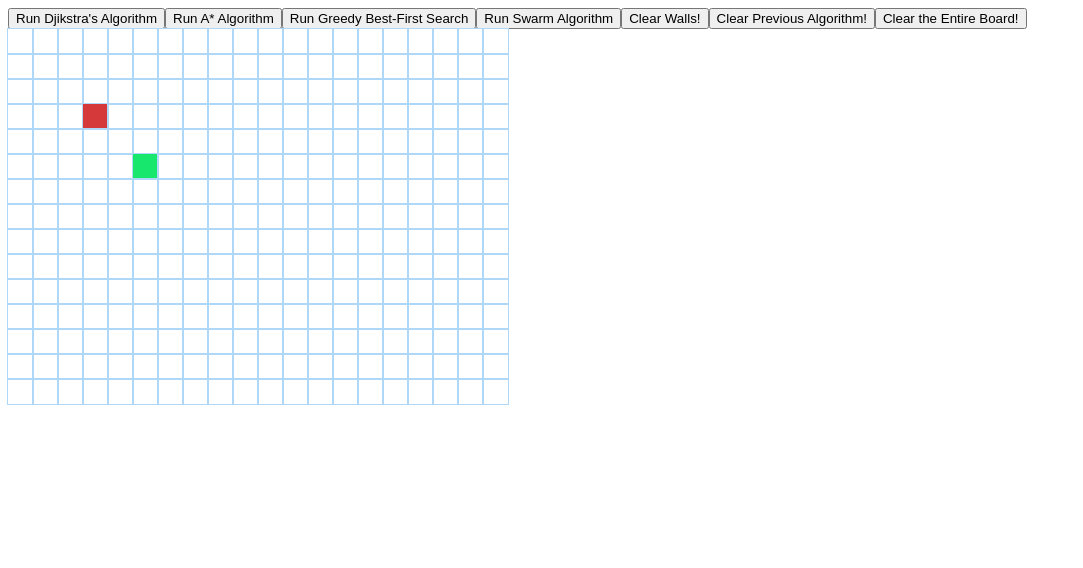
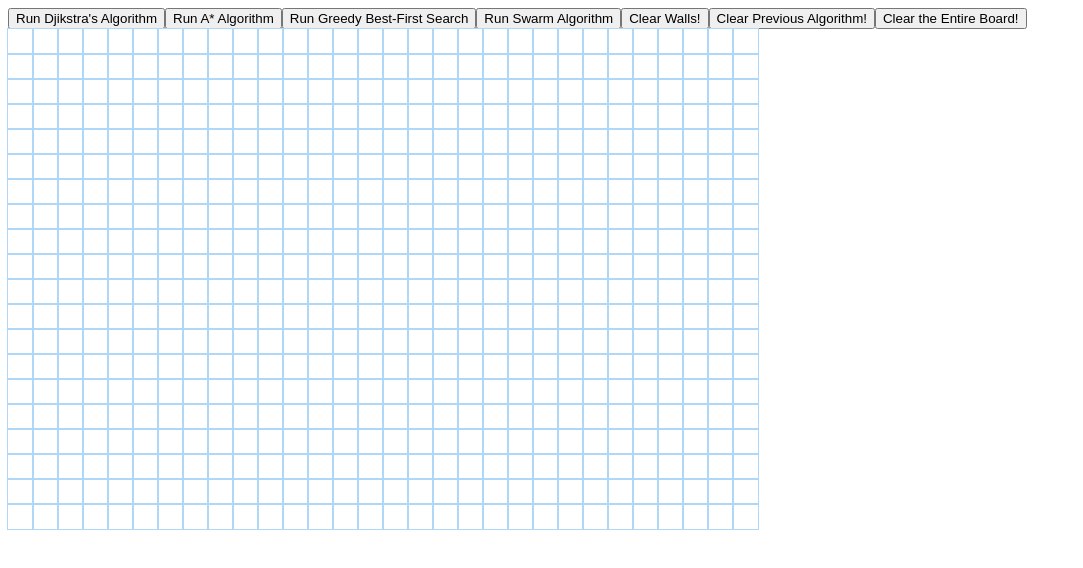
Before and after one commit to james-seymour/pathfinding-visualiser, a React (Create React App) app: page / in a window 1280 px wide. Shown: the top 568 px of the page, without its empty margins (0-1083 px from the left). Built offline with nearby package versions, Linux system fonts and the light colour scheme.

Commit message:
Weird bug where an extra square is placed each click. Not really working here just saving to reuse some code later

```diff
--- a/src/constants.js
+++ b/src/constants.js
@@ -1,6 +1,6 @@
 // Commonly used constants can be stored here
-export const NUM_ROWS = 15
-export const NUM_COLS = 20
+export const NUM_ROWS = 20
+export const NUM_COLS = 30
 
 export const EXAMPLE_START_NODE = [3, 3]
 export const EXAMPLE_END_NODE = [5, 5]
--- a/src/visualiser/Node.js
+++ b/src/visualiser/Node.js
@@ -1,21 +1,37 @@
-import React, { useState } from 'react'
+import React, { useState, useEffect } from 'react'
 import "./Node.css"
 
 const Node = (props) => {
+    // console.log("re-rendering")
     // Setup unique identifying strings for Node html elements
-    const idString = `node-${props.row}-${props.col}`
-    const specialNode = props.isStart ? "node-start" : props.isFinish ? "node-finish" : props.isWall ? "node-wall" : ""
-
-    console.log("Re-rendered Node")
-
     return (
-        <div id={idString} className={`node ${specialNode}`}
-        onMouseDown={() => props.onMouseDown(props.row, props.col)}
-        onMouseEnter={() => props.onMouseEnter(props.row, props.col)}
+        <div id={`node-${props.nodeData.row}-${props.nodeData.col}`} className={`node ${props.nodeData.isWall ? "node-wall" : ""}`}
+        onMouseDown={() => props.onMouseDown(props.nodeData.row, props.nodeData.col)}
+        onMouseEnter={() => props.onMouseEnter(props.nodeData.row, props.nodeData.col)}
         onMouseUp={() => props.onMouseUp()}
         >
         </div>
     )
 }
 
-export default React.memo(Node)
+const nodePropsAreEqual = (prevProps, newProps) => {
+    const prevKeys = Object.keys(prevProps.nodeData)
+    const newKeys = Object.keys(newProps.nodeData)
+
+
+    // console.log("keys")
+    // if (prevKeys.length !== newKeys.length) {
+    //     return false;
+    // }
+
+    for (let key of prevKeys) {
+        if (prevProps.nodeData[key] !== newProps.nodeData[key]) {
+            return false;
+        }
+    }
+
+    return true;
+}
+
+
+export default Node
--- a/src/visualiser/Visualiser.js
+++ b/src/visualiser/Visualiser.js
@@ -8,13 +8,15 @@ import "./Visualiser.css"
 
 // Any {} tells the compiler this is JS specific code
 
+
+
+
 const Visualiser = (props) => {
 
 	const [gridData, updateGridData] = React.useState(createGridData())
-	// const fakeGridData = React.useRef(createGridData())
 	// A toggle variables for mouse pressed, which is used for clicking and dragging walls
+	const isRunning = React.useRef(false)
 	const [mousePressed, updateMousePressed] = React.useState(false)
-	const isRunning = React.useRef(false)
 
 	// Use effects are fucking sick if the the element in brackets updates its state
 	// ([props.algorithmChoice]), then the function will be called.
@@ -37,6 +39,7 @@ const Visualiser = (props) => {
 	}
 
 	const placeWallInGrid = (row, col) => {
+		// console.log(`placing wall at ${row} ${col}` )
 		const newGrid = [...gridData]
 		const wallNode = newGrid[row][col]
 		const newNode = {
@@ -52,13 +55,13 @@ const Visualiser = (props) => {
 		const startNode = getStartNode(gridDataCopy)
 		const endNode = getEndNode(gridDataCopy)
 
-
 		switch(algorithm) {
 			// Add more cases on here for more implementations
 			// Visualiser algorithms do not need the current state of the gridData
 			// because they can actually receive this state by calling the update function
 			// See dijkstra.js
 			case Constants.DIJKSTRA:
+				updateGridData(placeWallInGrid(1,1))
 				//const algorithmCalculation = calculateDijkstra(gridDataCopy, startNode, endNode)
 				// console.log(algorithmCalculation)
 				// Animate here
@@ -70,61 +73,27 @@ const Visualiser = (props) => {
 	}
 
 	const handleMouseDown = (row, col) => {
-		if (isRunning.current) return;
-		// Place wall in grid
+
 		updateGridData(placeWallInGrid(row, col))
-		// console.log("MouseDown at", row, col)
-
-		// "Hold" mouse down by setting mousePressed state to true
 		updateMousePressed(true)
+		console.log(mousePressed)
 	}
 
 	const handleMouseEnter = (row, col) => {
-		if (isRunning.current) return;
-		// console.log("MouseEnter at", row, col)
 		if (mousePressed) {
 			updateGridData(placeWallInGrid(row, col))
 		}
 	}
 
 	const handleMouseUp = () => {
-		if (isRunning.current) return;
 		updateMousePressed(false)
-		// console.log("MouseUp")
+		console.log(mousePressed)
 	}
 
-	const renderGrid = () => {
-		return (
+	return React.useMemo(
+		() => (
 			// We want to render our <Node /> components here using the a Board Model
 			<div className="grid">
-				{gridData.map((rowData, rowIndex) => {
-					return (
-						<div key={rowIndex}>
-							{rowData.map((node, nodeIndex) => {
-								return (
-									<Node
-									key={nodeIndex}
-									row={rowIndex}
-									col={nodeIndex}
-									isStart={node.isStart}
-									isFinish={node.isFinish}
-									isWall={node.isWall}
-									onMouseDown={() => {handleMouseDown(node.row, node.col)}}
-									onMouseEnter={() => {handleMouseEnter(node.row, node.col)}}
-									onMouseUp={() => {handleMouseUp()}}
-									/>
-								)
-							})}
-						</div>
-					)
-				})}
-			</div>
-		)
-	}
-
-	const renderUserInterface = () => {
-		return (
-			<div className="userinterface">
 				<button id="Dijkstra" className="algorithmButton"
 				onClick={() => parseAlgorithmChoice(Constants.DIJKSTRA)}>
 					Run Djikstra's Algorithm
@@ -153,18 +122,26 @@ const Visualiser = (props) => {
 				onClick={() => clearEntireCanvas()}>
 					Clear the Entire Board!
 				</button>
+				{gridData.map((rowData, rowIndex) => {
+					return (
+						<div key={rowIndex}>
+							{rowData.map((node, nodeIndex) => {
+								return (
+									<Node
+									key={nodeIndex}
+									nodeData={gridData[rowIndex][nodeIndex]}
+									onMouseDown={() => handleMouseDown(rowIndex, nodeIndex)}
+									onMouseEnter={() => handleMouseEnter(rowIndex, nodeIndex)}
+									onMouseUp={handleMouseUp}
+									/>
+								)
+							})}
+						</div>
+					)
+				})}
 			</div>
-		)
-	}
-
-	// Main Render State
-	return (
-		<>
-			{renderUserInterface()}
-			{renderGrid()}
-		</>
+		), [gridData]
 	)
-
 }
 
 const getStartNode = (grid) => {
```
Also changed, not shown: 1 other file (tests, documents, lock files or other folders).
